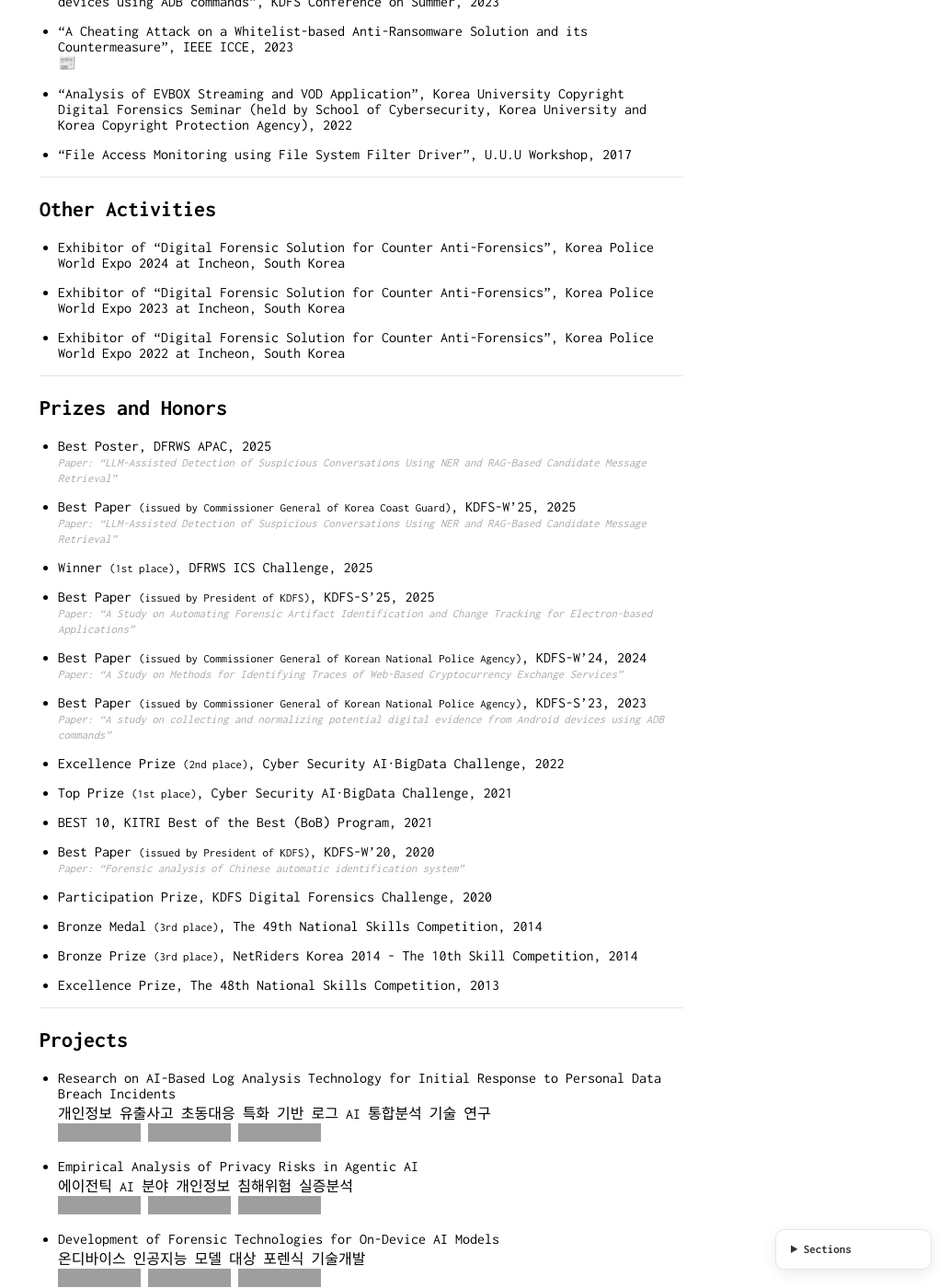
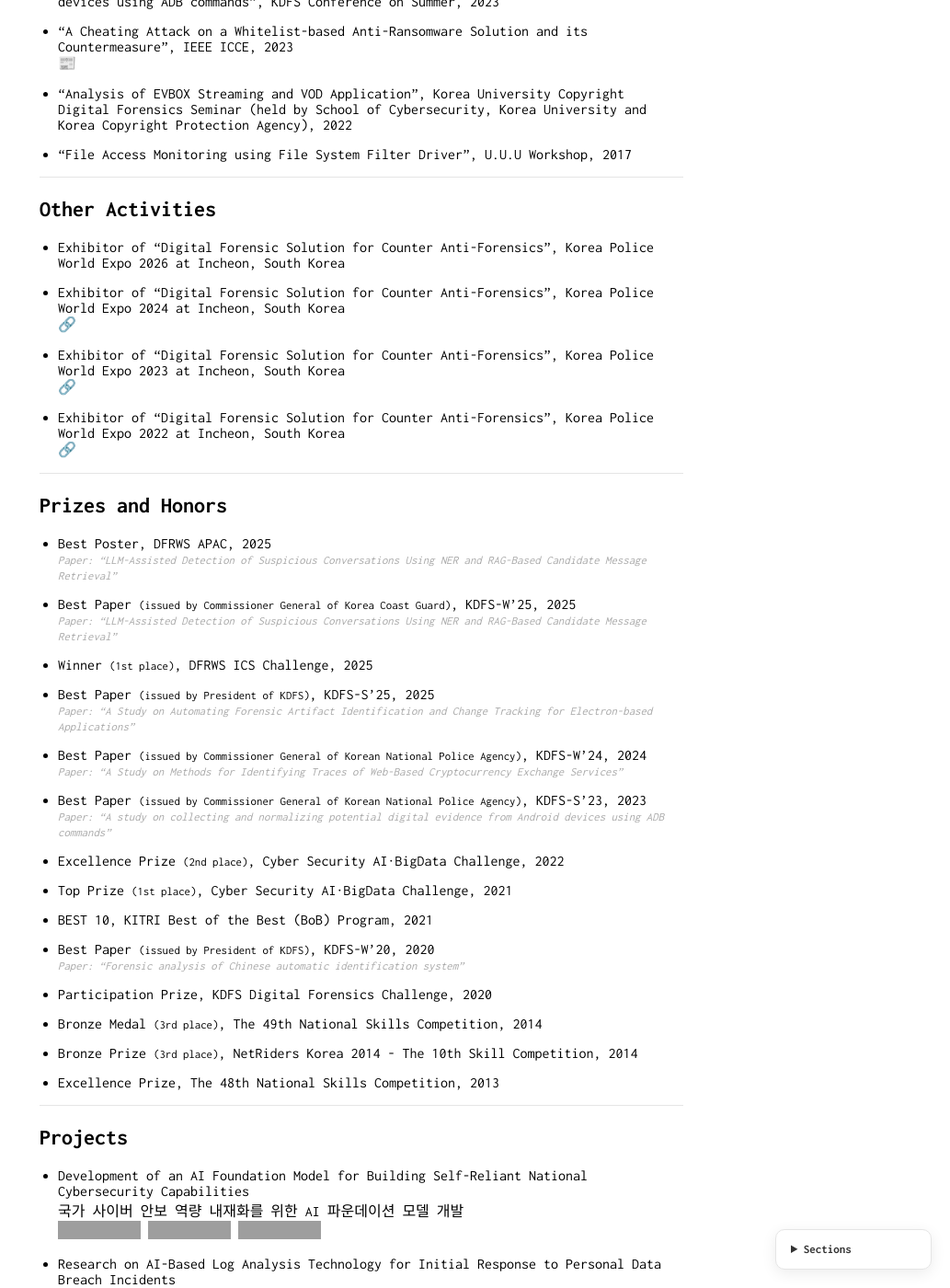
Before and after one commit to geun-yeong/geun-yeong.github.io, a Jekyll site: the page built from index.md, in a window 1280 px wide and 1400 px high, scrolled down 3521 px. Shown: the whole window at 92% size, without its empty margins (247-1280 px from the left). Built offline with Jekyll 4.4.1, drawn with Linux system fonts in a browser that asks for light colours; our own code applies the rules of GitHub Pages for plain Markdown files; grey boxes are pictures that could not be loaded.

Commit message:
Update exhibitor entries and add new project details

```diff
--- a/index.md
+++ b/index.md
@@ -109,9 +109,13 @@ layout: default
 
 ## Other Activities
 
-- Exhibitor of "Digital Forensic Solution for Counter Anti-Forensics", Korea Police World Expo 2024 at Incheon, South Korea
-- Exhibitor of "Digital Forensic Solution for Counter Anti-Forensics", Korea Police World Expo 2023 at Incheon, South Korea
-- Exhibitor of "Digital Forensic Solution for Counter Anti-Forensics", Korea Police World Expo 2022 at Incheon, South Korea
+- Exhibitor of "Digital Forensic Solution for Counter Anti-Forensics", Korea Police World Expo 2026 at Incheon, South Korea
+- Exhibitor of "Digital Forensic Solution for Counter Anti-Forensics", Korea Police World Expo 2024 at Incheon, South Korea<br/>
+  [🔗](https://scs.korea.ac.kr/m06_07/225)
+- Exhibitor of "Digital Forensic Solution for Counter Anti-Forensics", Korea Police World Expo 2023 at Incheon, South Korea<br/>
+  [🔗](https://www.kdpress.co.kr/news/articleView.html?idxno=123206)
+- Exhibitor of "Digital Forensic Solution for Counter Anti-Forensics", Korea Police World Expo 2022 at Incheon, South Korea<br/>
+  [🔗](https://www.discoverynews.kr/news/articleView.html?idxno=891794)
 
 ---
 
@@ -142,6 +146,11 @@ layout: default
 
 ## Projects
 
+- Development of an AI Foundation Model for Building Self-Reliant National Cybersecurity Capabilities<br/>
+  국가 사이버 안보 역량 내재화를 위한 AI 파운데이션 모델 개발<br/>
+  <img src="https://img.shields.io/badge/Supported-NIPA-blue" alt="Static Badge" style="width: auto; height: auto;">
+  <img src="https://img.shields.io/badge/Funded-MSIT-orange" alt="Static Badge" style="width: auto; height: auto;">
+  <img src="https://img.shields.io/badge/Participated-2026--Present-green" alt="Static Badge" style="width: auto; height: auto;">
 - Research on AI-Based Log Analysis Technology for Initial Response to Personal Data Breach Incidents<br/>
   개인정보 유출사고 초동대응 특화 기반 로그 AI 통합분석 기술 연구<br/>
   <img src="https://img.shields.io/badge/Supported-KISA-blue" alt="Static Badge" style="width: auto; height: auto;">
```
